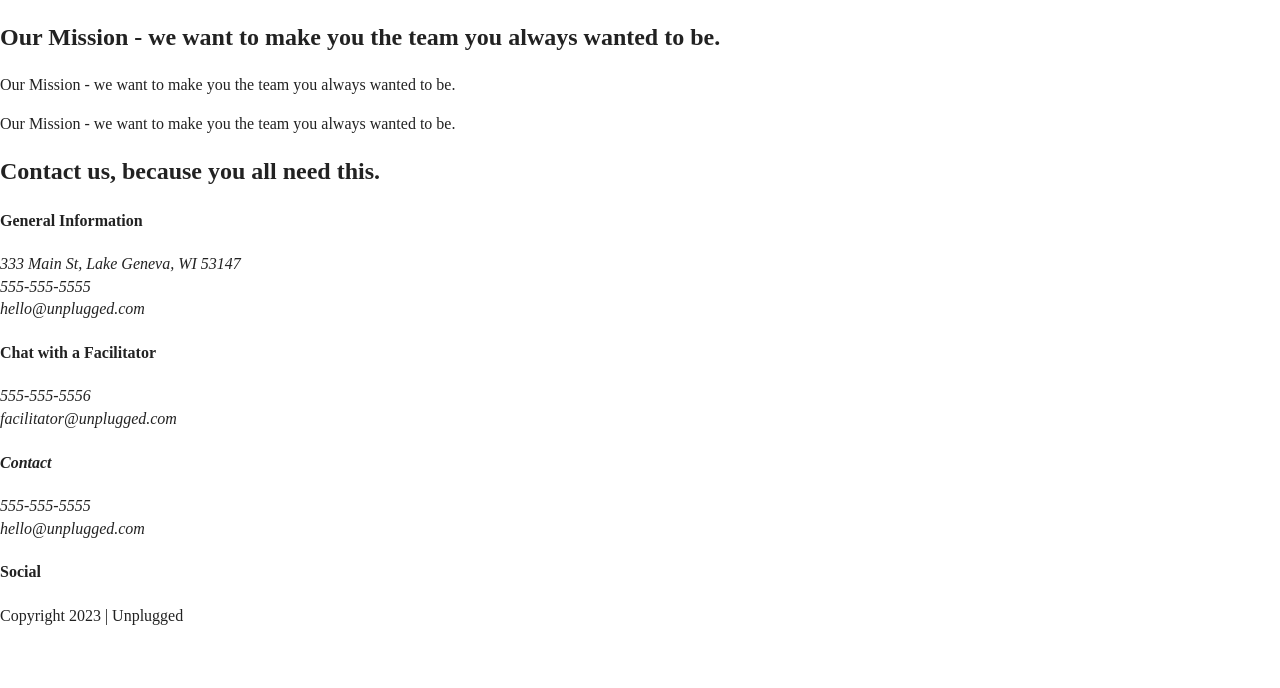
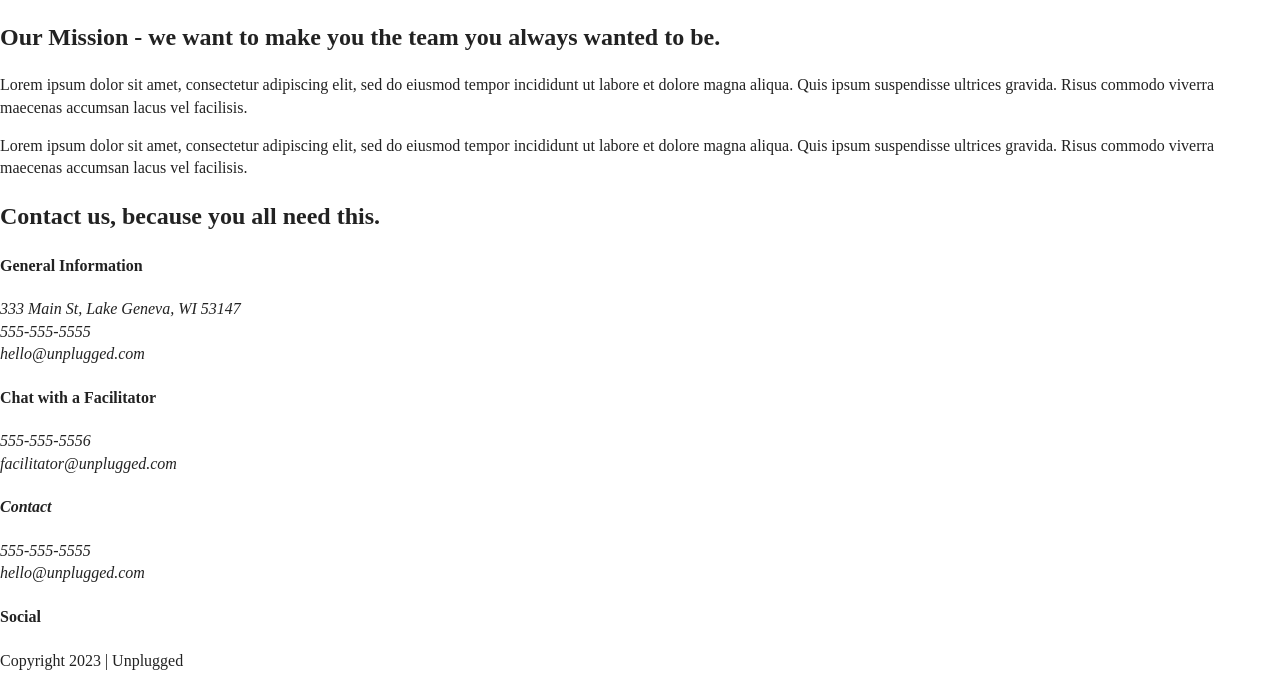
Before and after one commit to AlPoliakow/unplugged, a website built with webpack: page about/index.html in a window 1280 px wide. Shown: the part 168-856 px from the top of the page. Before the commit the page ends 811 px from the top, so only its background shows below. Built offline with nearby package versions, Linux system fonts and the light colour scheme.

Commit message:
Corrected mission section paragraph text

```diff
--- a/about/index.html
+++ b/about/index.html
@@ -35,9 +35,9 @@
       <div class="content-wrapper">
         <div class="mission-content">
           <h2>Our Mission - we want to make you the team you always wanted to be.</h2>
-          <p>Our Mission - we want to make you the team you always wanted to be.
+          <p>Lorem ipsum dolor sit amet, consectetur adipiscing elit, sed do eiusmod tempor incididunt ut labore et dolore magna aliqua. Quis ipsum suspendisse ultrices gravida. Risus commodo viverra maecenas accumsan lacus vel facilisis.
           </p>
-          <p>Our Mission - we want to make you the team you always wanted to be.
+          <p>Lorem ipsum dolor sit amet, consectetur adipiscing elit, sed do eiusmod tempor incididunt ut labore et dolore magna aliqua. Quis ipsum suspendisse ultrices gravida. Risus commodo viverra maecenas accumsan lacus vel facilisis.
           </p>
         </div>
       </div>
```
